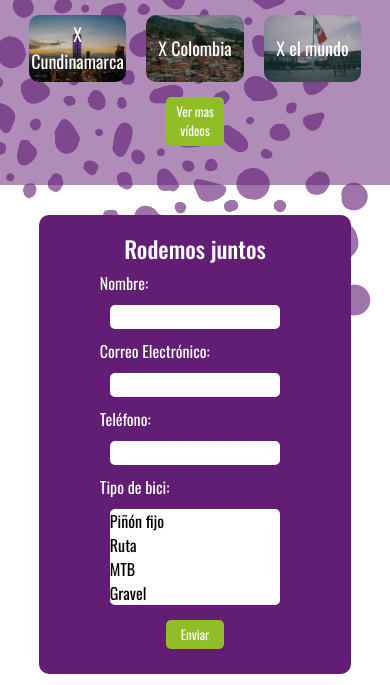
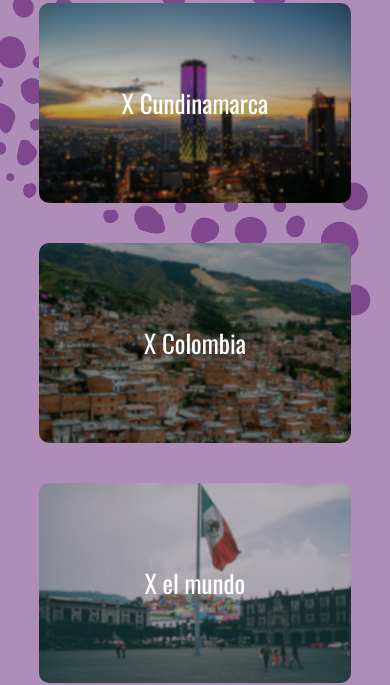
Before and after one commit to messtevez/bicitour-x, a plain HTML site: page index.html in a window 390 px wide. Shown: the part 190-875 px from the top of the page. Drawn offline with nearby package versions, Linux system fonts and the light colour scheme.

Commit message:
correccionMediaQuery

```diff
--- a/assets/css/formulario.css
+++ b/assets/css/formulario.css
@@ -64,7 +64,8 @@
 
 @media (max-width: 645px){
     .boton {
-        font-size: 13px;
+        margin-bottom: 20px;
+        width: auto;
     }
 }
 
--- a/assets/css/videoblogs.css
+++ b/assets/css/videoblogs.css
@@ -117,25 +117,22 @@
     }
 }
 
-@media (max-width: 540px){
+@media (max-width: 600px){
+    .boxesVideoblogs {
+        display: flex;
+        align-items: center;
+        justify-content: space-evenly;
+        flex-direction: column;
+    }
     .videoblogs {
-        height: 250px;
-    }
-    .boxesVideoblogs button {
-        font-size: 18px;
+        flex: 1;
     }
     .videoblogs a {
-        height: 17vw;
-    }
-    .mundo {
-        margin: 10px;
+        height: 200px;
+        width: 312px;
     }
 
-    .bogota{
-        margin: 10px;
-    }
-
-    .colombia{
+    .videoblogs h3{
         margin: 10px;
     }
 }
```
